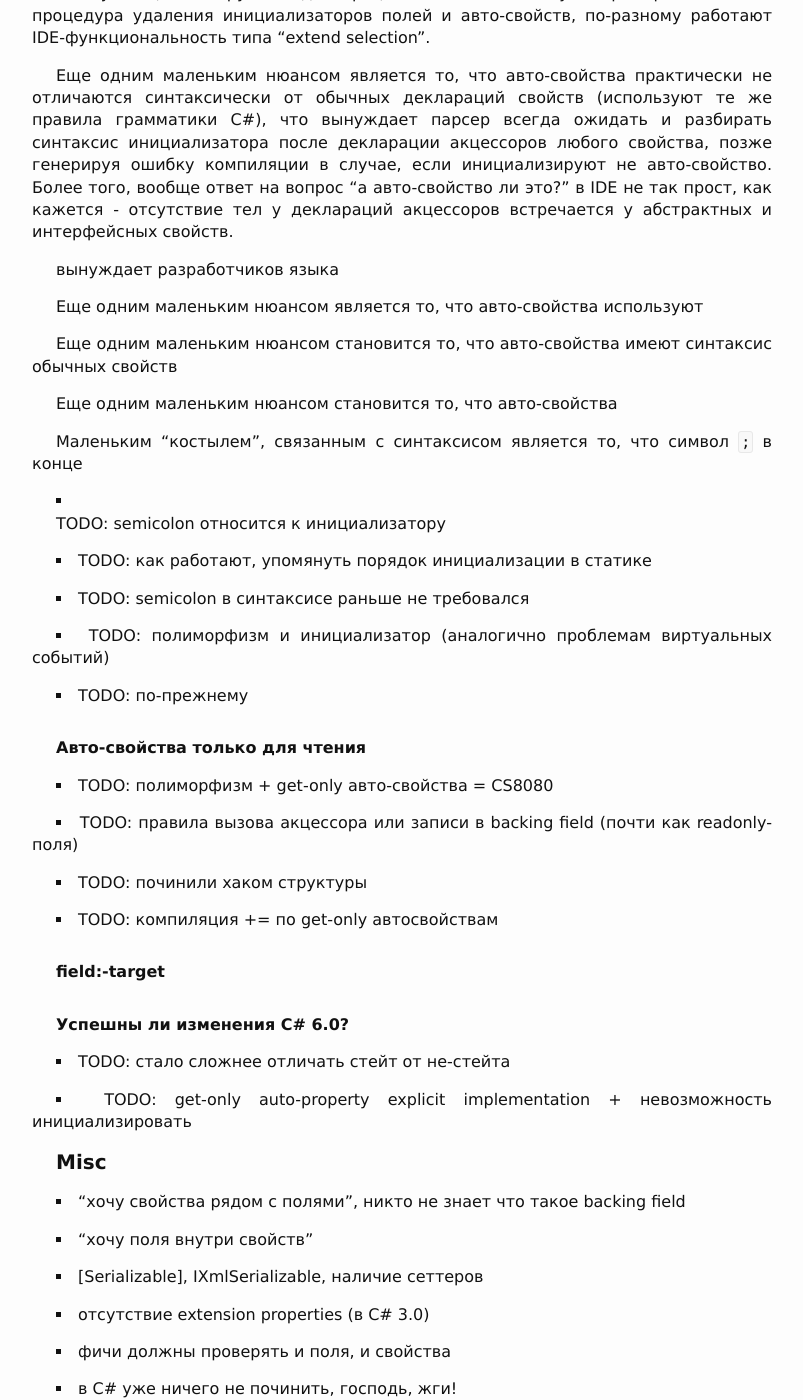
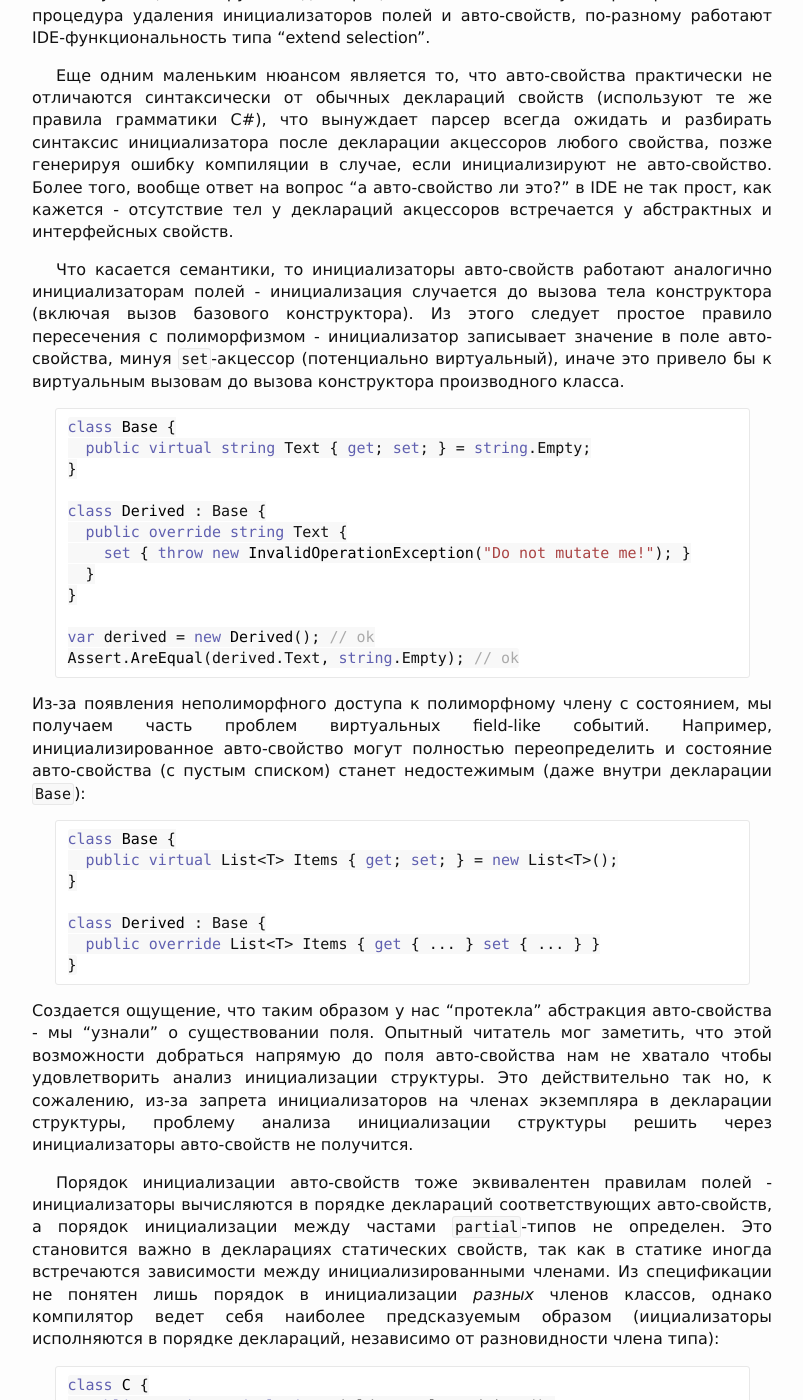
Before and after one commit to controlflow/controlflow.github.io, a Jekyll site: the page built from _posts/2015-04-08-csharp-properties-part6.markdown, in a window 1280 px wide and 1400 px high, scrolled down 3468 px. Shown: the whole window, without its empty margins (238-1041 px from the left). Built offline with Jekyll 4.4.1, drawn with Linux system fonts in a browser that asks for light colours; Markdown is read by kramdown in place of the engine named in the settings; comment, search, counter and statistics services are not loaded; some of the changed text lies outside the part shown.

Commit message:
initializers

````diff
--- a/_posts/2015-04-08-csharp-properties-part6.markdown
+++ b/_posts/2015-04-08-csharp-properties-part6.markdown
@@ -120,42 +120,51 @@ class Person {
 
 Еще одним маленьким нюансом является то, что авто-свойства практически не отличаются синтаксически от обычных деклараций свойств (используют те же правила грамматики C#), что вынуждает парсер всегда ожидать и разбирать синтаксис инициализатора после декларации акцессоров любого свойства, позже генерируя ошибку компиляции в случае, если инициализируют не авто-свойство. Более того, вообще ответ на вопрос "а авто-свойство ли это?" в IDE не так прост, как кажется - отсутствие тел у деклараций акцессоров встречается у абстрактных и интерфейсных свойств.
 
+Что касается семантики, то инициализаторы авто-свойств работают аналогично инициализаторам полей - инициализация случается до вызова тела конструктора (включая вызов базового конструктора). Из этого следует простое правило пересечения с полиморфизмом - инициализатор записывает значение в поле авто-свойства, минуя `set`-акцессор (потенциально виртуальный), иначе это привело бы к виртуальным вызовам до вызова конструктора производного класса.
+
+```c#
+class Base {
+  public virtual string Text { get; set; } = string.Empty;
+}
+
+class Derived : Base {
+  public override string Text {
+    set { throw new InvalidOperationException("Do not mutate me!"); }
+  }
+}
+
+var derived = new Derived(); // ok
+Assert.AreEqual(derived.Text, string.Empty); // ok
+```
+
+Из-за появления неполиморфного доступа к полиморфному члену с состоянием, мы получаем часть проблем виртуальных field-like событий. Например, инициализированное авто-свойство могут полностью переопределить и состояние авто-свойства (с пустым списком) станет недостежимым (даже внутри декларации `Base`):
+
+```c#
+class Base {
+  public virtual List<T> Items { get; set; } = new List<T>();
+}
+
+class Derived : Base {
+  public override List<T> Items { get { ... } set { ... } }
+}
+```
+
+Создается ощущение, что таким образом у нас "протекла" абстракция авто-свойства - мы "узнали" о существовании поля. Опытный читатель мог заметить, что этой возможности добраться напрямую до поля авто-свойства нам не хватало чтобы удовлетворить анализ инициализации структуры. Это действительно так но, к сожалению, из-за запрета инициализаторов на членах экземпляра в декларации структуры, проблему анализа инициализации структуры решить через инициализаторы авто-свойств не получится.
+
+Порядок инициализации авто-свойств тоже эквивалентен правилам полей - инициализаторы вычисляются в порядке деклараций соответствующих авто-свойств, а порядок инициализации между частами `partial`-типов не определен. Это становится важно в декларациях статических свойств, так как в статике иногда встречаются зависимости между инициализированными членами. Из спецификации не понятен лишь порядок в инициализации *разных* членов классов, однако компилятор ведет себя наиболее предсказуемым образом (иициализаторы исполняются в порядке деклараций, независимо от разновидности члена типа):
+
+```c#
+class C {
+  public static readonly int Field = EvaluatedFirst();
+  public static int AutoProperty1 { get; set; } = EvaluatedSecond();
+  public static int AutoProperty2 { get; set; } = EvaluatedThird();
+  public static event EventHandler Event = EvaluatedFourth();
+}
+```
+
+### Авто-свойства только для чтения
 
 
-
-
- вынуждает разработчиков языка
-
-
-
-Еще одним маленьким нюансом является то, что авто-свойства используют
-
-Еще одним маленьким нюансом становится то, что авто-свойства имеют синтаксис обычных свойств
-
-
-Еще одним маленьким нюансом становится то, что авто-свойства
-
-
-
-Маленьким "костылем", связанным с синтаксисом является то, что символ `;` в конце
-
-
-
-
-
-
-* TODO: semicolon относится к инициализатору
-
-
-
-
-
-* TODO: как работают, упомянуть порядок инициализации в статике
-* TODO: semicolon в синтаксисе раньше не требовался
-* TODO: полиморфизм и инициализатор (аналогично проблемам виртуальных событий)
-* TODO: по-прежнему
-
-### Авто-свойства только для чтения
 
 * TODO: полиморфизм + get-only авто-свойства = CS8080
 * TODO: правила вызова акцессора или записи в backing field (почти как readonly-поля)
````
